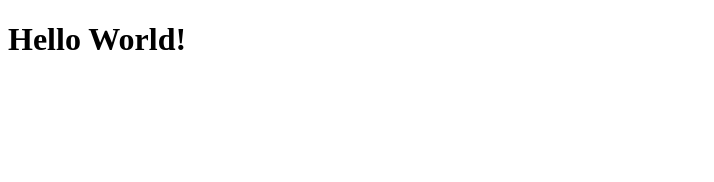
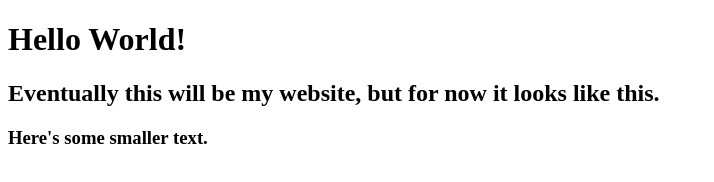
Before and after one commit to avadelacruz/avadelacruz.github.io, a plain HTML site: page index.html in a window 1280 px wide. Shown: the whole page, without its empty margins (0-714 px from the left). Drawn offline with Linux system fonts and the light colour scheme.

Commit message:
New headers

```diff
--- a/index.html
+++ b/index.html
@@ -7,6 +7,8 @@
 	</head>
 	<body>
 		<h1>Hello World!</h1>
+		<h2>Eventually this will be my website, but for now it looks like this.</h2>
+		<h3>Here's some smaller text.</h3>
 
 	</body>
 </html>
```
